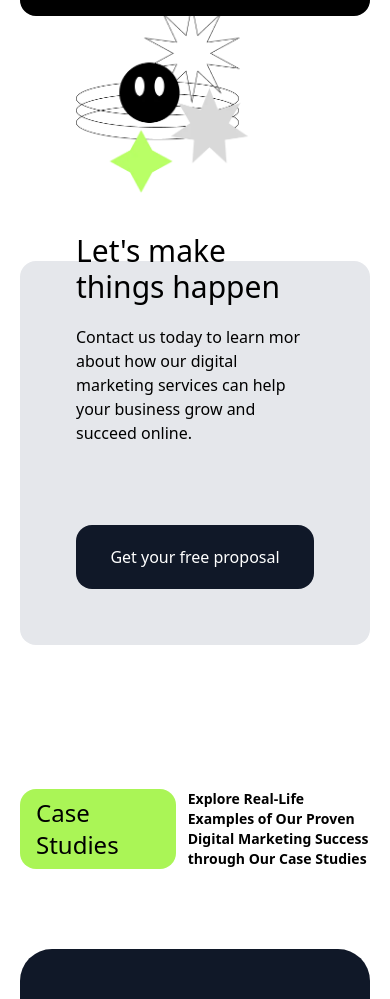
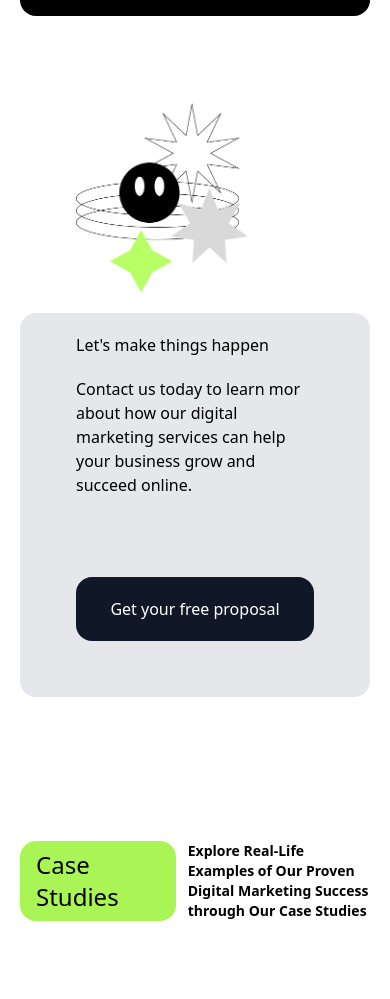
Before and after one commit to terhemeniorwua-png/positivus-landing-page, a website: page index.html in a window 390 px wide. Shown: the part 2894-3893 px from the top of the page. Drawn offline with Linux system fonts and the light colour scheme.

```diff
--- a/index.html
+++ b/index.html
@@ -111,9 +111,9 @@ help businesses grow and succeed online. These services include:</p>
     </div>
 
     <!-- lets make it happen -->
-     <div class="p-14 bg-gray-200 flex flex-col-reverse lg:flex-row justify-between h-96 gap-10 mt-[70%] rounded-2xl lg:mt-36">
+     <div class="p-14 bg-gray-200 flex flex-col-reverse lg:flex-row justify-between h-96 gap-10 mt-[85%] sm:mt-[70%] rounded-2xl lg:mt-36">
         <div class="lg:w-[40%]">
-            <h2 class="text-3xl font-medium pb-5">Let's make things happen</h2>
+            <h2 class="sm:text-3xl font-medium pb-5">Let's make things happen</h2>
             <p class="pb-20">Contact us today to learn mor about how our digital marketing services can help your business grow and succeed online.</p>
             <button class="text-center hover:bg-lime-500 hover:text-black text-white bg-gray-900 rounded-2xl w-full py-5">Get your free proposal</button>
         </div>
```
Also changed, not shown: src/output.css.
